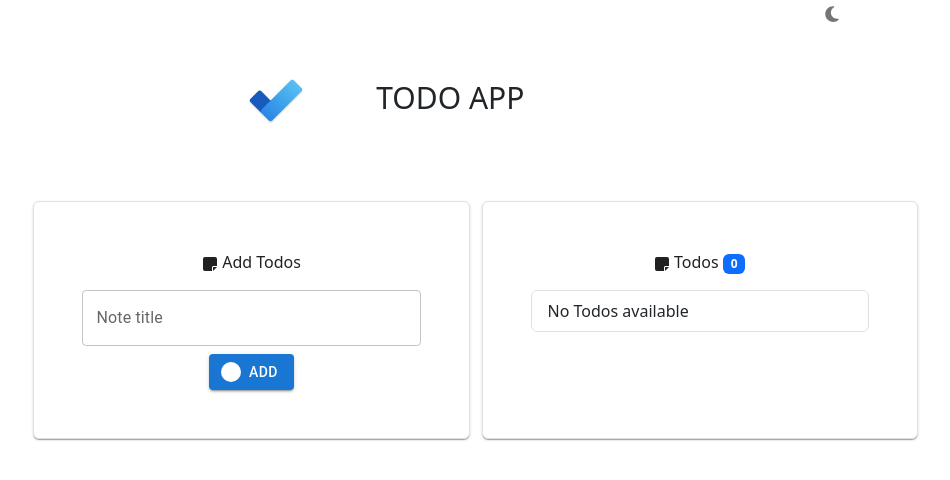
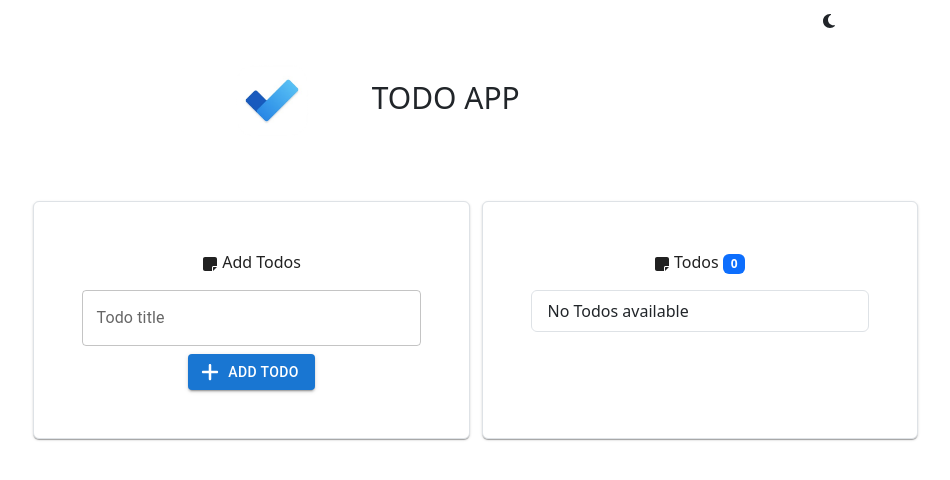
Before and after one commit to Ikuzweshema/react-todo-app, a React app: page / in a window 1280 px wide. Shown: the top 480 px of the page, without its empty margins (129-1079 px from the left). Built offline with nearby package versions, Linux system fonts and the light colour scheme; the HTML template or start-up script is replaced by a standard one.

Commit message:
adding loader

```diff
--- a/src/App.tsx
+++ b/src/App.tsx
@@ -7,6 +7,8 @@ import { FaNoteSticky, FaSun, FaTrashCan, FaMoon } from "react-icons/fa6";
 import toast from "react-hot-toast";
 import { Card, IconButton } from "@mui/material";
 import { ThemeContext } from "./components/context/themeContext";
+import Loading from "./components/loading";
+
 
 export default function App() {
   const { toggleTheme, darkTheme } = useContext(ThemeContext);
@@ -18,13 +20,19 @@ export default function App() {
 
   const [text, setText] = useState("");
 
+  const [isLoading, setIsLoading] = useState(true);
+
   useEffect(() => {
-    localStorage.setItem("notes", JSON.stringify(notes));
-  }, [notes]);
-  useEffect(() => {
-    console.log(darkTheme);
+    const timer = setTimeout(() => {
+      setIsLoading(false);
+    }, 5000);
 
-  }, [darkTheme])
+    return () => clearTimeout(timer);
+  }, []);
+
+  if (isLoading) {
+    return <Loading />;
+  }
 
   function handleChange(e) {
     setText(e.target.value);
@@ -46,7 +54,7 @@ export default function App() {
       }),
       {
         loading: "Adding note...",
-        success: <span>{`${text} added`}</span>,
+        success: <span>{`${text} Added!`}</span>,
         error: <span>Failed to add note</span>,
       },
       {
@@ -58,7 +66,7 @@ export default function App() {
 
   function handleDelete(id) {
     setNotes((prevNotes) => prevNotes.filter((note) => note.id !== id));
-    toast.success("Note deleted");
+    toast.success("Todo  Deleted!");
   }
 
   function toggleNote(id) {
@@ -78,18 +86,18 @@ export default function App() {
       <div className="d-flex justify-content-evenly align-content-center w-100">
         <center className="mt-5 mb-5">
           <span className={`${darkTheme ? "text-light" : ""} header`}>
-            <img src="/icon.png" alt="logo"  style={{width:200}} />
+            <img src="/icon.png" alt="logo" style={{ width: 200 }} />
             <span>TODO APP</span>
           </span>
         </center>
         <span>
-          <IconButton
+          <button
             onClick={toggleTheme}
-            className={darkTheme ? "text-light" : ""}
-            size="small"
+            className={darkTheme ? "text-light btn" : "btn"}
+
           >
             {darkTheme ? <FaSun /> : <FaMoon />}
-          </IconButton>
+          </button>
         </span>
       </div>
 
--- /dev/null
+++ b/src/components/loading.tsx
@@ -0,0 +1,10 @@
+
+import { Box, LinearProgress } from "@mui/material";
+export default function Loading() {
+    return <div className="d-flex justify-content-center w-100  mt-5 ">
+        <Box marginTop={10}>
+            <img src="/icon.png" alt="logo" width={300} height={170} />
+            <LinearProgress color="primary" />
+        </Box>
+    </div>
+}
--- a/src/components/todo-form.tsx
+++ b/src/components/todo-form.tsx
@@ -1,7 +1,8 @@
-import { FaNoteSticky, FaCircle } from "react-icons/fa6";
+import { FaNoteSticky, FaPlus } from "react-icons/fa6";
 import { TextField, Button } from "@mui/material";
 import { ThemeContext } from "./context/themeContext";
 import { useContext } from "react";
+
 
 
 export default function TodoForm({ submit, change, text }) {
@@ -17,7 +18,7 @@ export default function TodoForm({ submit, change, text }) {
         </span>
 
         <TextField
-          label="Note title"
+          label="Todo title"
           onChange={change}
           value={text}
           className="w-100 mt-3"
@@ -28,10 +29,10 @@ export default function TodoForm({ submit, change, text }) {
           <Button
             variant="contained"
             type="submit"
-            startIcon={<FaCircle />}
+            startIcon={<FaPlus/>}
             className="mt-2"
           >
-            ADD
+            Add Todo
           </Button>
         </center>
       </form>
--- a/src/main.tsx
+++ b/src/main.tsx
@@ -3,8 +3,9 @@ import ReactDOM from "react-dom/client";
 import App from "./App";
 import "./index.css";
 import { Toaster } from "react-hot-toast";
-import {ThemeProvider} from "./components/context/themeContext";
-
+import { ThemeProvider } from "./components/context/themeContext";
+import { Suspense } from "react";
+import Loading from "./components/loading";
 // Ensure the root element is not null
 const rootElement = document.getElementById("root");
 if (!rootElement) {
@@ -16,7 +17,8 @@ root.render(
   <React.StrictMode>
     <ThemeProvider>
       <Toaster position="top-right" />
-      <App />
+      <Suspense fallback={<Loading />}><App /></Suspense>
+
     </ThemeProvider>
   </React.StrictMode>
 );
```
Also changed, not shown: src/definitions.ts (added, +17 -0 lines).
